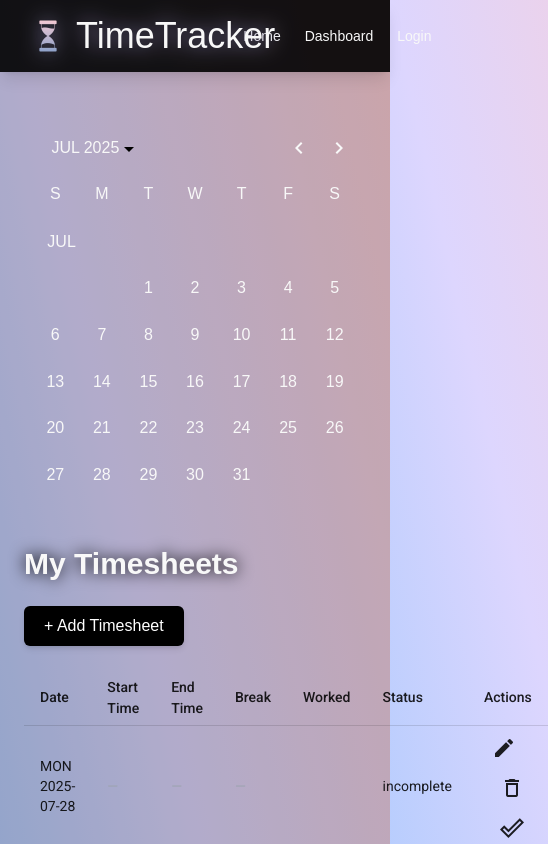
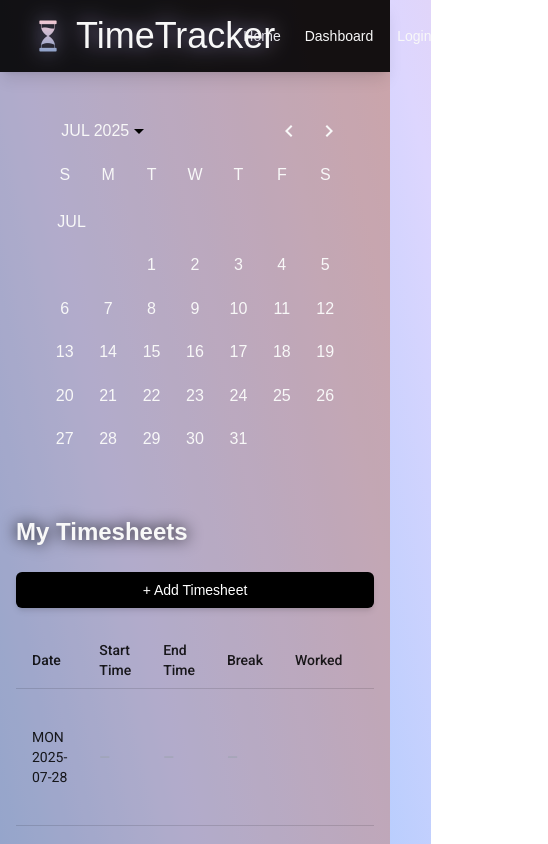
Before and after one commit to rsuciunttdata/timetracking-team-three, an Angular app: page /dashboard in a window 390 px wide. Shown: the top 844 px of the page, 548 px wide, since content can reach past the window. Built offline with nearby package versions, Linux system fonts and the light colour scheme; a web font is replaced by a local one.

Commit message:
mobile friendly dash layout

```diff
--- a/src/app/components/timesheet-table/timesheet-table.html
+++ b/src/app/components/timesheet-table/timesheet-table.html
@@ -1,13 +1,13 @@
-<div class="flex flex-col lg:flex-row gap-10 px-6 py-8 text-cutomWhite font-clash">
+<div class="flex flex-col md:flex-row gap-6 p-4 sm:p-6 md:p-8 text-cutomWhite font-clash">
 
-  <div class="lg:w-1/4 w-full">
-
-    <mat-calendar [selected]="selectedDate()" (selectedChange)="onCalendarDateSelect($event)" [dateClass]="dateClass">
+  <div class="lg:w-1/4 w-full flex justify-center">
+    <mat-calendar class="max-w-[320px] max-h-[380px] w-full" [selected]="selectedDate()"
+      (selectedChange)="onCalendarDateSelect($event)" [dateClass]="dateClass">
     </mat-calendar>
-
   </div>
 
-  <div class="lg:w-3/4 w-full">
+
+  <div class="md:w-2/3 lg:w-3/4 w-full mt-6 md:mt-0">
     <ng-container *ngIf="isLoading(); else tableContent">
       <div class="flex justify-center items-center h-[300px] w-full">
         <div class="w-12 h-12 border-4 border-white border-t-transparent rounded-full animate-spin"></div>
@@ -15,13 +15,14 @@
     </ng-container>
 
     <ng-template #tableContent>
-      <h2 class="text-3xl font-semibold mb-6 drop-shadow-[0_0_8px_#000000]">My Timesheets</h2>
+      <h2 class="text-2xl sm:text-3xl font-semibold mb-6 drop-shadow-[0_0_8px_#000000]">My Timesheets</h2>
+
       @if(toastVisible){
       <div class="fixed inset-0 z-50 flex items-center justify-center bg-black bg-opacity-40">
         <div
           class="p-6 bg-gray-800 border border-gray-600 text-white rounded-lg shadow-lg flex flex-col items-center space-y-4 transition duration-300">
-          <p class="text-sm">Are you sure you want to delete this timesheet?</p>
-          <div class="flex space-x-4">
+          <p class="text-sm text-center">Are you sure you want to delete this timesheet?</p>
+          <div class="flex flex-col sm:flex-row gap-3">
             <button (click)="confirmDelete()" class="px-4 py-2 bg-red-600 hover:bg-red-700 text-white rounded">Yes,
               delete</button>
             <button (click)="cancelDelete()"
@@ -32,18 +33,18 @@
       }
 
       <button (click)="onAdd()"
-        class="mb-6 px-5 py-2 bg-black text-white rounded-md hover:bg-gray-800 transition shadow-md">
+        class="mb-6 px-4 py-2 w-full sm:w-auto bg-black text-white rounded-md hover:bg-gray-800 transition shadow-md text-sm sm:text-base">
         + Add Timesheet
       </button>
 
+      <div class="overflow-x-auto">
         <table mat-table [dataSource]="filteredEntries()"
-        class="w-full mat-elevation-z2 bg-white bg-opacity-10 rounded-lg overflow-hidden text-white">
+          class="min-w-[700px] w-full mat-elevation-z2 bg-white bg-opacity-10 rounded-lg overflow-hidden text-white text-sm">
 
-        <!-- Table Columns -->
           <ng-container matColumnDef="date">
             <th mat-header-cell *matHeaderCellDef class="px-4 py-2 bg-black bg-opacity-30 font-semibold">Date</th>
             <td mat-cell *matCellDef="let row" class="px-4 py-2">
-            <div class=" uppercase text-sm">
+              <div class="uppercase text-sm">
                 {{ row.date | date: 'EEE' }} {{ row.date | date: 'yyyy-MM-dd' }}
               </div>
             </td>
@@ -57,17 +58,17 @@
                 <span>{{ row.startTime }}</span>
               </div>
               <ng-template #noStartTime><span class="text-gray-400">—</span></ng-template>
+            </td>
           </ng-container>
 
           <ng-container matColumnDef="endTime">
             <th mat-header-cell *matHeaderCellDef class="px-4 py-2 bg-black bg-opacity-30 font-semibold">End Time</th>
             <td mat-cell *matCellDef="let row" class="px-4 py-2">
               <div *ngIf="row.endTime; else noEndTime" class="flex items-center gap-1">
-              <mat-icon class="text-base ">stop</mat-icon>
+                <mat-icon class="text-base">stop</mat-icon>
                 <span>{{ row.endTime }}</span>
               </div>
               <ng-template #noEndTime><span class="text-gray-400">—</span></ng-template>
-
             </td>
           </ng-container>
 
@@ -75,16 +76,18 @@
             <th mat-header-cell *matHeaderCellDef class="px-4 py-2 bg-black bg-opacity-30 font-semibold">Break</th>
             <td mat-cell *matCellDef="let row" class="px-4 py-2">
               <div *ngIf="row.breakDuration; else noBreak" class="flex items-center gap-1">
-              <mat-icon class="text-base ">pause_circle_outline</mat-icon>
+                <mat-icon class="text-base">pause_circle_outline</mat-icon>
                 <span>{{ row.breakDuration }}</span>
               </div>
               <ng-template #noBreak><span class="text-gray-400">—</span></ng-template>
-
+            </td>
           </ng-container>
 
           <ng-container matColumnDef="workedTime">
             <th mat-header-cell *matHeaderCellDef class="px-4 py-2 bg-black bg-opacity-30 font-semibold">Worked</th>
-          <td mat-cell *matCellDef="let row" class="px-4 py-2">{{ getWorkedTime(row) }}</td>
+            <td mat-cell *matCellDef="let row" class="px-4 py-2">
+              {{ getWorkedTime(row) }}
+            </td>
           </ng-container>
 
           <ng-container matColumnDef="status">
@@ -96,24 +99,26 @@
 
           <ng-container matColumnDef="actions">
             <th mat-header-cell *matHeaderCellDef class="px-4 py-2 bg-black bg-opacity-30 font-semibold">Actions</th>
-          <td mat-cell *matCellDef="let row" class="px-4 py-2 space-x-2">
+            <td mat-cell *matCellDef="let row" class="px-4 py-2">
+              <div class="flex flex-col sm:flex-row md:flex-wrap lg:flex-nowrap gap-2">
                 <button mat-icon-button color="primary" (click)="onEdit(row)">
                   <mat-icon>edit</mat-icon>
                 </button>
                 <button mat-icon-button color="warn" (click)="onDelete(row.id)">
                   <mat-icon>delete_outline</mat-icon>
                 </button>
-            <button mat-icon-button color="warn" (click)="onDelete(row.id)">
+                <button mat-icon-button color="accent" (click)="onDelete(row.id)">
                   <mat-icon>done_outline</mat-icon>
                 </button>
+              </div>
             </td>
           </ng-container>
 
           <tr mat-header-row *matHeaderRowDef="columns"></tr>
           <tr mat-row *matRowDef="let row; columns: columns;"
-          [ngClass]="{ 'opacity-50 pointer-events-none': isWeekend(row.date) }">
-        </tr>
+            [ngClass]="{ 'opacity-50 pointer-events-none': isWeekend(row.date) }"></tr>
         </table>
+      </div>
 
       @if (filteredEntries().length === 0) {
       <p class="text-gray-300 mt-4 italic">No timesheets available.</p>
```
Lines whose indentation alone changed are shown as unchanged.
